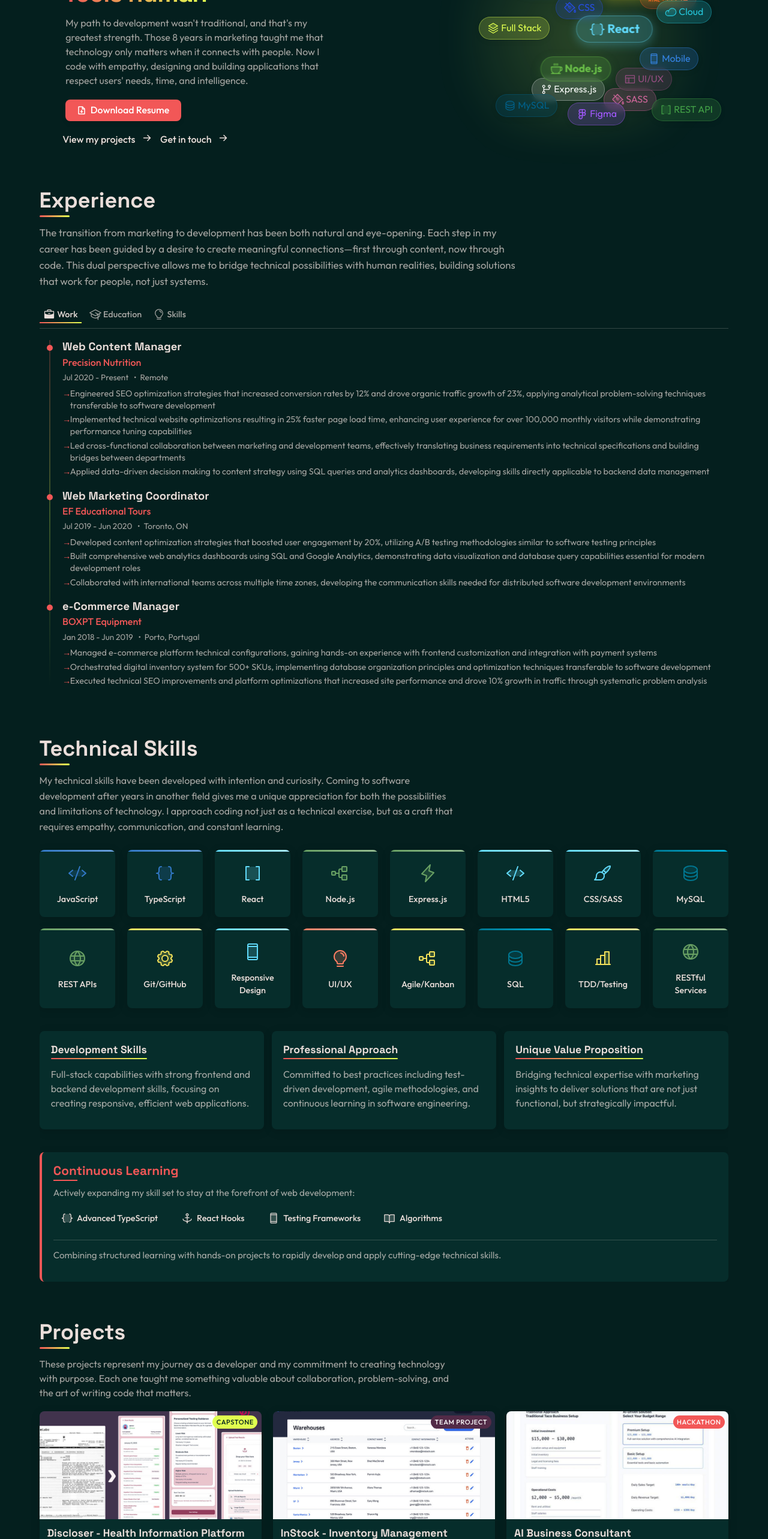
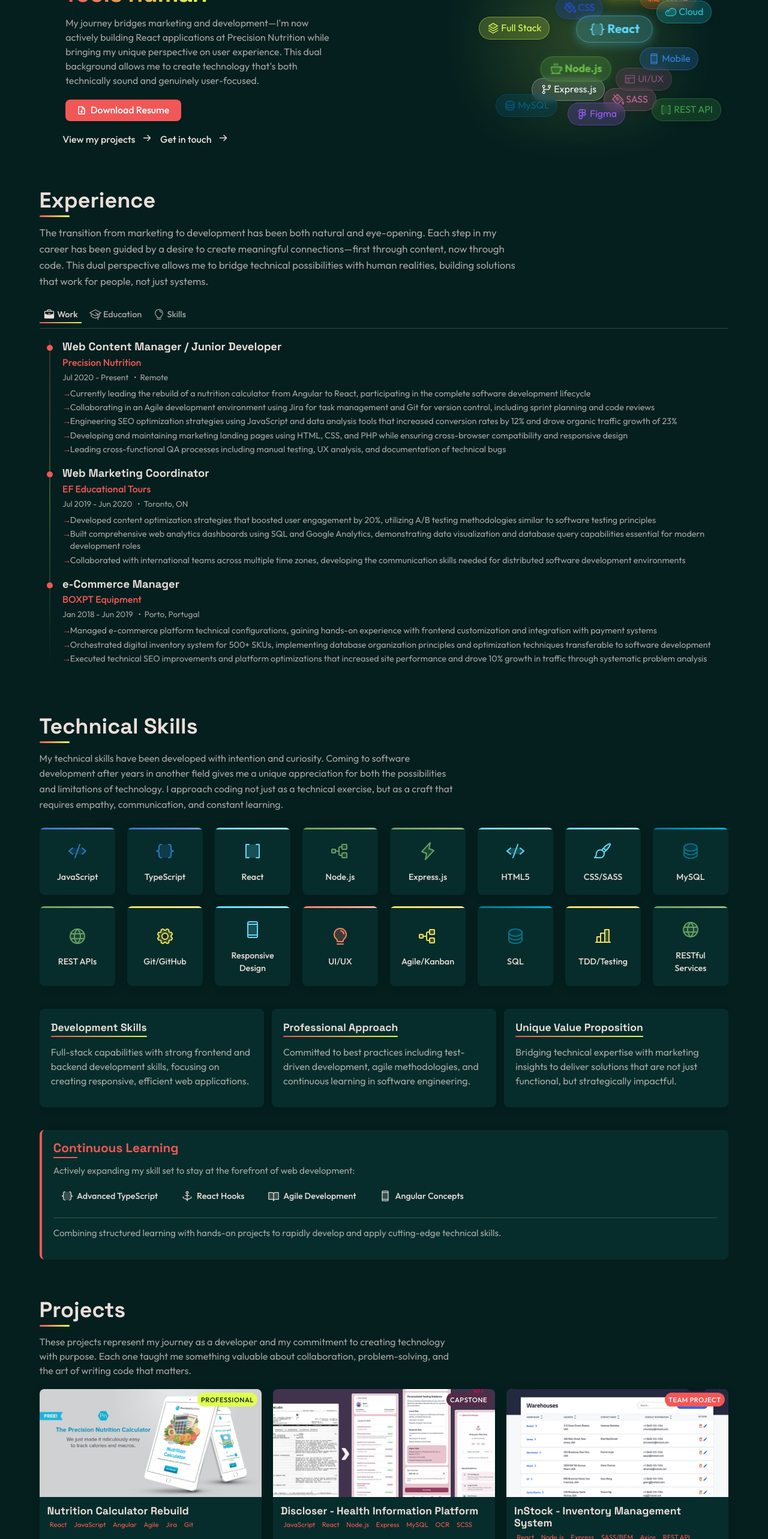
Before and after one commit to nameisbri/portfolio, a React (Vite) app: page / in a window 1280 px wide. Shown: the part 234-2800 px from the top of the page at 60% size. Built offline with nearby package versions, Linux system fonts and the light colour scheme.

Commit message:
update descriptions and projects

```diff
--- a/index.html
+++ b/index.html
@@ -7,7 +7,7 @@
     <title>Gabriela Barreira | Full Stack Software Developer</title>
     <meta
       name="description"
-      content="Full Stack Developer with expertise in React, TypeScript, Node.js and a unique background in marketing. View my portfolio of projects and skills."
+      content="Full Stack Developer actively building React applications at Precision Nutrition. Expertise in JavaScript, TypeScript, React, and Node.js with a background in marketing. View my portfolio of projects and skills."
     />
     <meta
       name="keywords"
@@ -42,7 +42,7 @@
     />
     <meta
       property="og:description"
-      content="Full Stack Developer with expertise in React, TypeScript, Node.js and a unique background in marketing."
+      content="Full Stack Developer actively building React applications at Precision Nutrition. Expertise in JavaScript, TypeScript, React, and Node.js with a background in marketing."
     />
     <meta property="og:type" content="website" />
     <meta property="og:url" content="https://gcsb.me" />
--- a/src/components/sections/Experience.tsx
+++ b/src/components/sections/Experience.tsx
@@ -7,15 +7,16 @@ type ExperienceType = "work" | "education" | "skills";
 
 const workExperience = [
   {
-    title: "Web Content Manager",
+    title: "Web Content Manager / Junior Developer",
     company: "Precision Nutrition",
     period: "Jul 2020 - Present",
     location: "Remote",
     description: [
-      "Engineered SEO optimization strategies that increased conversion rates by 12% and drove organic traffic growth of 23%, applying analytical problem-solving techniques transferable to software development",
-      "Implemented technical website optimizations resulting in 25% faster page load time, enhancing user experience for over 100,000 monthly visitors while demonstrating performance tuning capabilities",
-      "Led cross-functional collaboration between marketing and development teams, effectively translating business requirements into technical specifications and building bridges between departments",
-      "Applied data-driven decision making to content strategy using SQL queries and analytics dashboards, developing skills directly applicable to backend data management",
+      "Currently leading the rebuild of a nutrition calculator from Angular to React, participating in the complete software development lifecycle",
+      "Collaborating in an Agile development environment using Jira for task management and Git for version control, including sprint planning and code reviews",
+      "Engineering SEO optimization strategies using JavaScript and data analysis tools that increased conversion rates by 12% and drove organic traffic growth of 23%",
+      "Developing and maintaining marketing landing pages using HTML, CSS, and PHP while ensuring cross-browser compatibility and responsive design",
+      "Leading cross-functional QA processes including manual testing, UX analysis, and documentation of technical bugs",
     ],
   },
   {
--- a/src/components/sections/Footer.tsx
+++ b/src/components/sections/Footer.tsx
@@ -21,13 +21,13 @@ const Footer = () => {
           </div>
           <h2 className="footer__contact-title">Let's Work Together</h2>
           <p className="footer__contact-text">
-            I'm looking to join a team where genuine collaboration and
-            purpose-driven development are valued. My background in marketing
-            combined with my software engineering skills allows me to approach
-            problems holistically—considering both technical implementation and
-            human impact. I'm excited about opportunities (remote or hybrid)
-            where I can contribute to meaningful projects that make a difference
-            in people's lives.
+            I'm a software developer actively building React applications at
+            Precision Nutrition while expanding my technical expertise. My
+            background in marketing combined with my software engineering skills
+            allows me to approach problems holistically—considering both
+            technical implementation and human impact. I'm excited about
+            opportunities where I can contribute to meaningful projects that
+            make a difference in people's lives.
           </p>
 
           <ul className="footer__contact-info">
--- a/src/components/sections/Hero.tsx
+++ b/src/components/sections/Hero.tsx
@@ -171,11 +171,11 @@ const Hero = () => {
             </h1>
 
             <p className="hero__subtitle">
-              My path to development wasn't traditional, and that's my greatest
-              strength. Those 8 years in marketing taught me that technology
-              only matters when it connects with people. Now I code with
-              empathy, designing and building applications that respect users'
-              needs, time, and intelligence.
+              My journey bridges marketing and development—I'm now actively
+              building React applications at Precision Nutrition while bringing
+              my unique perspective on user experience. This dual background
+              allows me to create technology that's both technically sound and
+              genuinely user-focused.
             </p>
 
             <div className="hero__buttons">
--- a/src/components/sections/Projects.tsx
+++ b/src/components/sections/Projects.tsx
@@ -6,6 +6,7 @@ import discloserImage from "../../assets/images/projects/discloser.jpg";
 import instockImage from "../../assets/images/projects/instock.jpg";
 import microsoftImage from "../../assets/images/projects/microsoft.jpg";
 import animalTriviaImage from "../../assets/images/projects/animal-trivia.jpg";
+import nutritionCalculatorImage from "../../assets/images/projects/nutrition-calc.png";
 
 interface Project {
   id: string;
@@ -24,6 +25,19 @@ interface Project {
 
 const Projects = () => {
   const projects: Project[] = [
+    {
+      id: "nutrition-calculator",
+      title: "Nutrition Calculator Rebuild",
+      description:
+        "Leading the rebuild of a nutrition calculator application from Angular to React, improving user experience and modernizing the codebase. Actively participating in the full software development lifecycle from requirements analysis to implementation.",
+      highlightedSkills:
+        "React development, Angular code analysis, Agile methodologies, cross-functional collaboration",
+      type: "Professional",
+      tech: ["React", "JavaScript", "Angular", "Agile", "Jira", "Git"],
+      role: "Frontend Developer",
+      image: nutritionCalculatorImage,
+      links: {}, // Omit links if this is private company work
+    },
     {
       id: "discloser",
       title: "Discloser - Health Information Platform",
--- a/src/components/sections/Tech.tsx
+++ b/src/components/sections/Tech.tsx
@@ -219,12 +219,12 @@ const Tech = () => {
             React Hooks
           </motion.span>
           <motion.span className="tech__learning-item">
-            <DeviceMobile weight="duotone" size={20} />
-            Testing Frameworks
+            <BookOpen weight="duotone" size={20} />
+            Agile Development
           </motion.span>
           <motion.span className="tech__learning-item">
-            <BookOpen weight="duotone" size={20} />
-            Algorithms
+            <DeviceMobile weight="duotone" size={20} />
+            Angular Concepts
           </motion.span>
         </div>
         <p className="tech__learning-approach">
```
Also changed, not shown: src/assets/images/projects/nutrition-calc.png (added), 1 other file (tests, documents, lock files or other folders).
